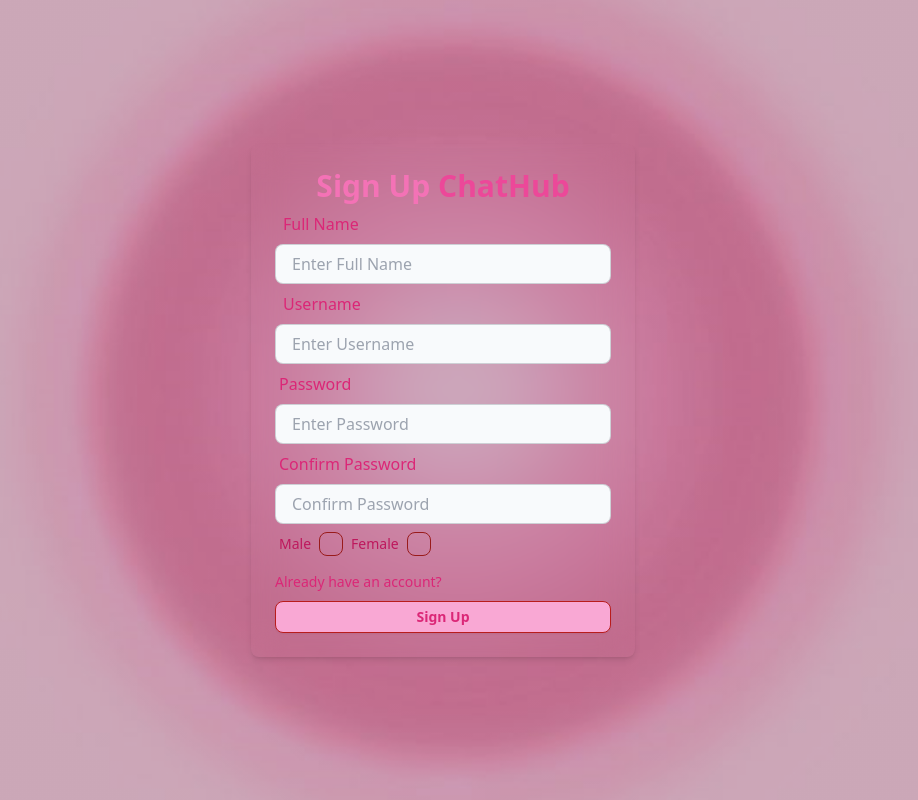
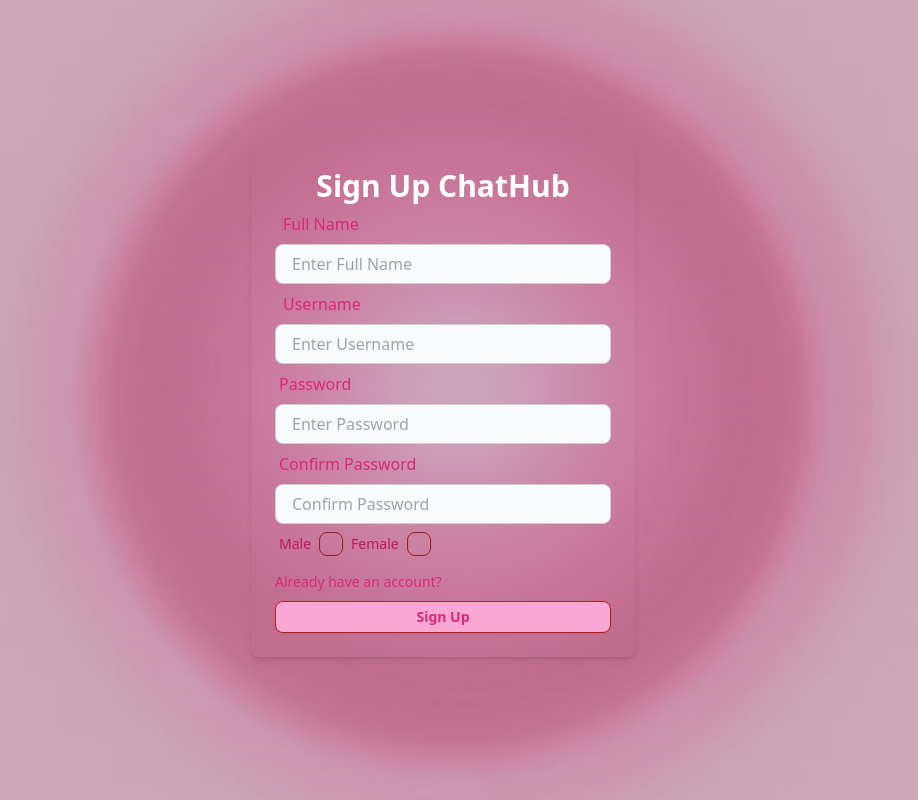
Before and after one commit to manahiliqbal/ChatHub, a React (Vite) app in the folder frontend/: page /signup in a window 1280 px wide. Shown: the whole page, without its empty margins (197-1115 px from the left). Built offline with nearby package versions, Linux system fonts and the light colour scheme.

Commit message:
ui change

```diff
--- a/frontend/src/pages/signup/SignUp.jsx
+++ b/frontend/src/pages/signup/SignUp.jsx
@@ -26,8 +26,8 @@
 	return (
 		<div className='flex flex-col items-center justify-center min-w-96 mx-auto'>
 			<div className='w-full p-6 rounded-lg shadow-md bg-gray-400 bg-clip-padding backdrop-filter backdrop-blur-lg bg-opacity-0'>
-				<h1 className='text-3xl font-semibold text-center text-pink-400'>
-					Sign Up <span className='text-pink-500'> ChatHub</span>
+				<h1 className='text-3xl font-semibold text-center text-white'>
+					Sign Up <span className='text-white'> ChatHub</span>
 				</h1>
 
 				<form onSubmit={handleSubmit}>
```
